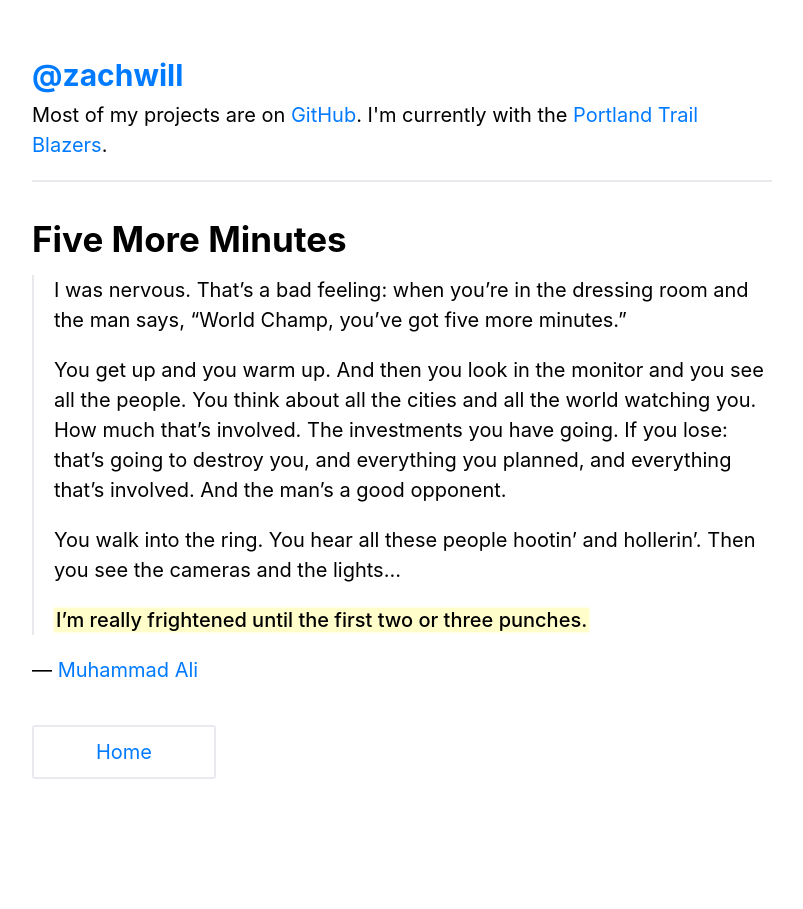
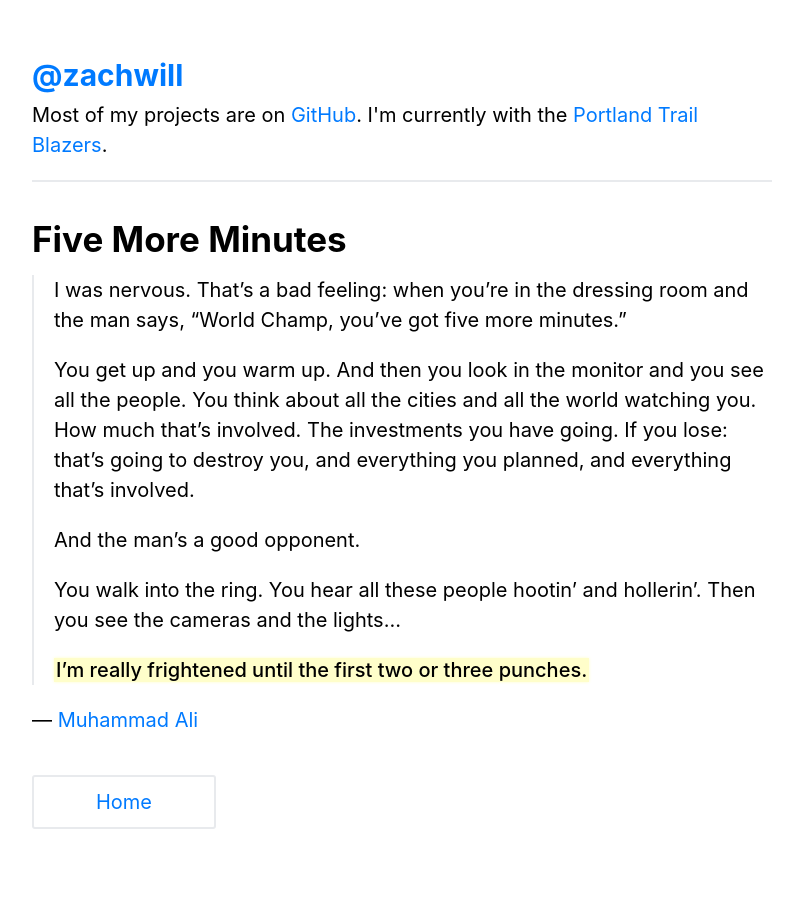
Before and after one commit to zachwill/blog, a Jekyll site: the page built from _posts/2019-06-30-five-more-minutes.md, in a window 1280 px wide. Shown: the whole page, without its empty margins (238-1041 px from the left). Built offline with Jekyll 4.4.1, drawn with Linux system fonts in a browser that asks for light colours.

Commit message:
Update Muhammad Ali quote

```diff
--- a/_posts/2019-06-30-five-more-minutes.md
+++ b/_posts/2019-06-30-five-more-minutes.md
@@ -11,7 +11,9 @@ permalink : /five-more-minutes/
 > the people. You think about all the cities and all the world watching you. How
 > much that's involved. The investments you have going. If you lose: that's
 > going to destroy you, and everything you planned, and everything that's
-> involved. And the man's a good opponent.
+> involved.
+>
+> And the man's a good opponent.
 >
 > You walk into the ring. You hear all these people hootin' and hollerin'.
 > Then you see the cameras and the lights...
```
